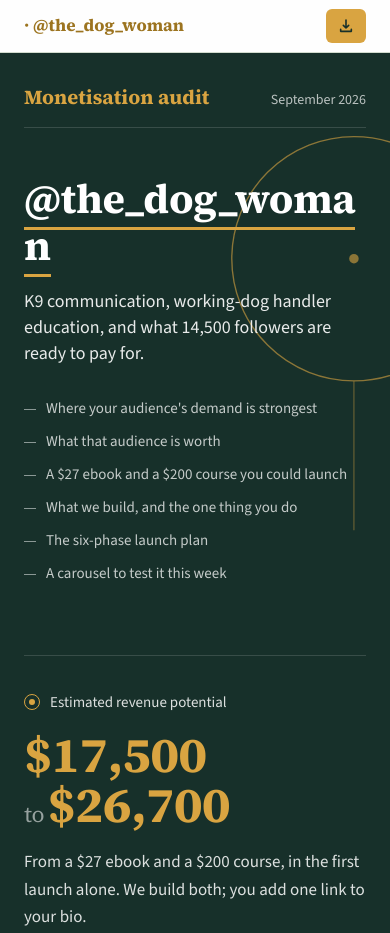
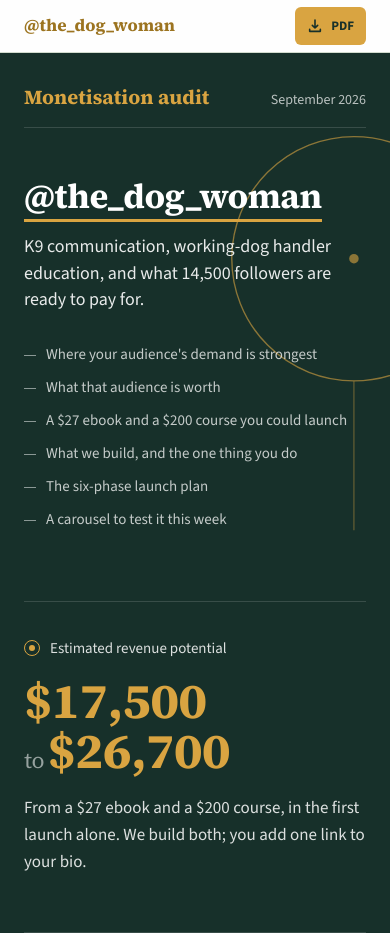
Before and after one commit to AutoraAIAutomation/thedogwoman-audit, a plain HTML site: page index.html in a window 390 px wide. Shown: the top 933 px of the page. Drawn offline with nearby package versions, Linux system fonts and the light colour scheme.

Commit message:
Phone: smaller cover headline, PDF label, brand separator

```diff
--- a/index.html
+++ b/index.html
@@ -177,21 +177,21 @@ footer b{color:#fff}
 @media print{nav.bar{position:static}.btn{display:none}}
 
 
+.btn .short{display:none}
 @media (max-width:560px){
   nav.bar .wrap{height:52px;gap:10px}
   nav.bar .brand .pre{display:none}
   .btn .long{display:none}.btn .short{display:inline}
   .btn{padding:9px 12px;font-size:13px}
 }
-.btn .short{display:none}
 
 .cover h1{overflow-wrap:anywhere}
-@media (max-width:560px){.cover h1{font-size:clamp(30px,10.5vw,46px);margin-top:48px}.cover .wrap{padding-top:28px}}
+@media (max-width:560px){.cover h1{font-size:clamp(26px,8.8vw,46px);margin-top:48px;letter-spacing:-.015em}.cover .wrap{padding-top:28px}}
 </style>
 </head>
 <body>
 <nav class="bar"><div class="wrap">
-  <a class="brand" href="#top"><span class="pre">Monetisation audit </span><span>· @the_dog_woman</span></a>
+  <a class="brand" href="#top"><span class="pre">Monetisation audit · </span><span>@the_dog_woman</span></a>
   <ul>
     <li><a href="#overview">Overview</a></li><li><a href="#opportunity">Opportunity</a></li><li><a href="#numbers">Numbers</a></li>
     <li><a href="#ladder">Product ladder</a></li><li><a href="#build">We build it</a></li><li><a href="#launch">Launch</a></li><li><a href="#test">Test</a></li>
```
